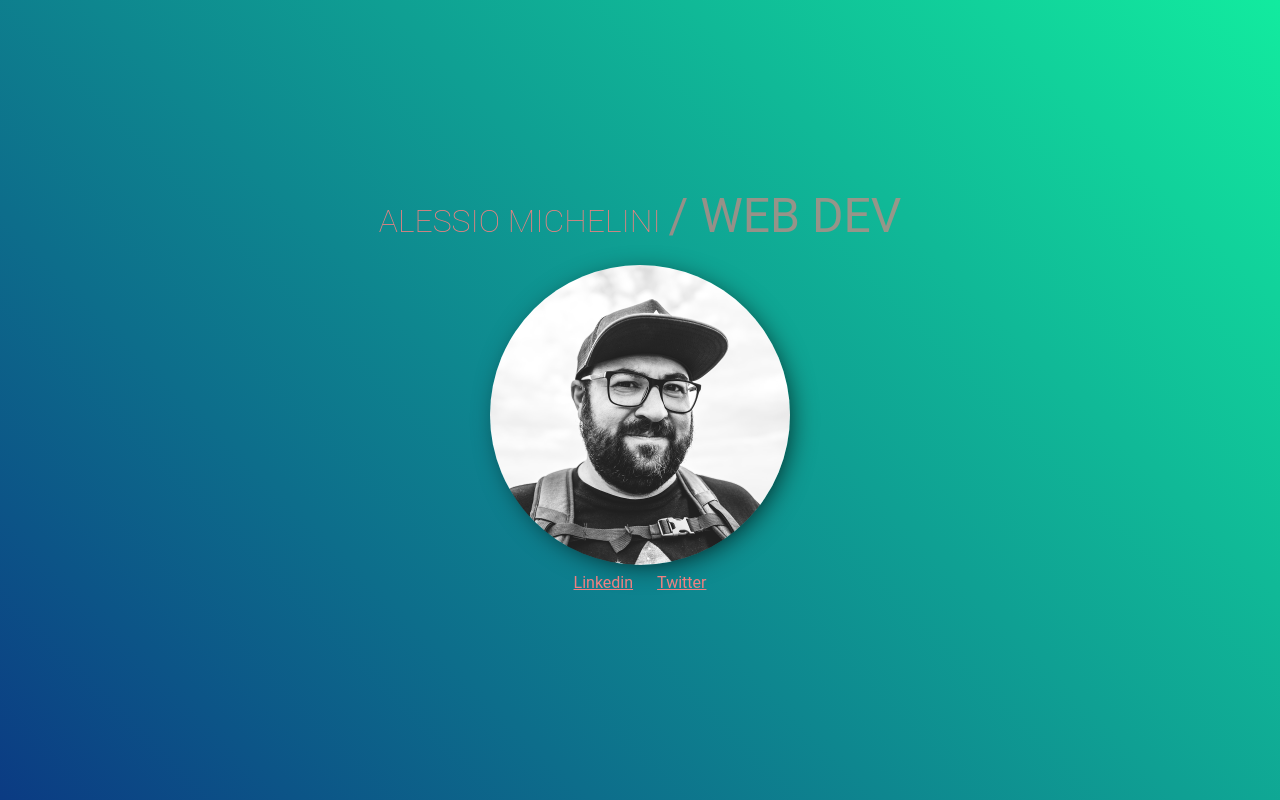
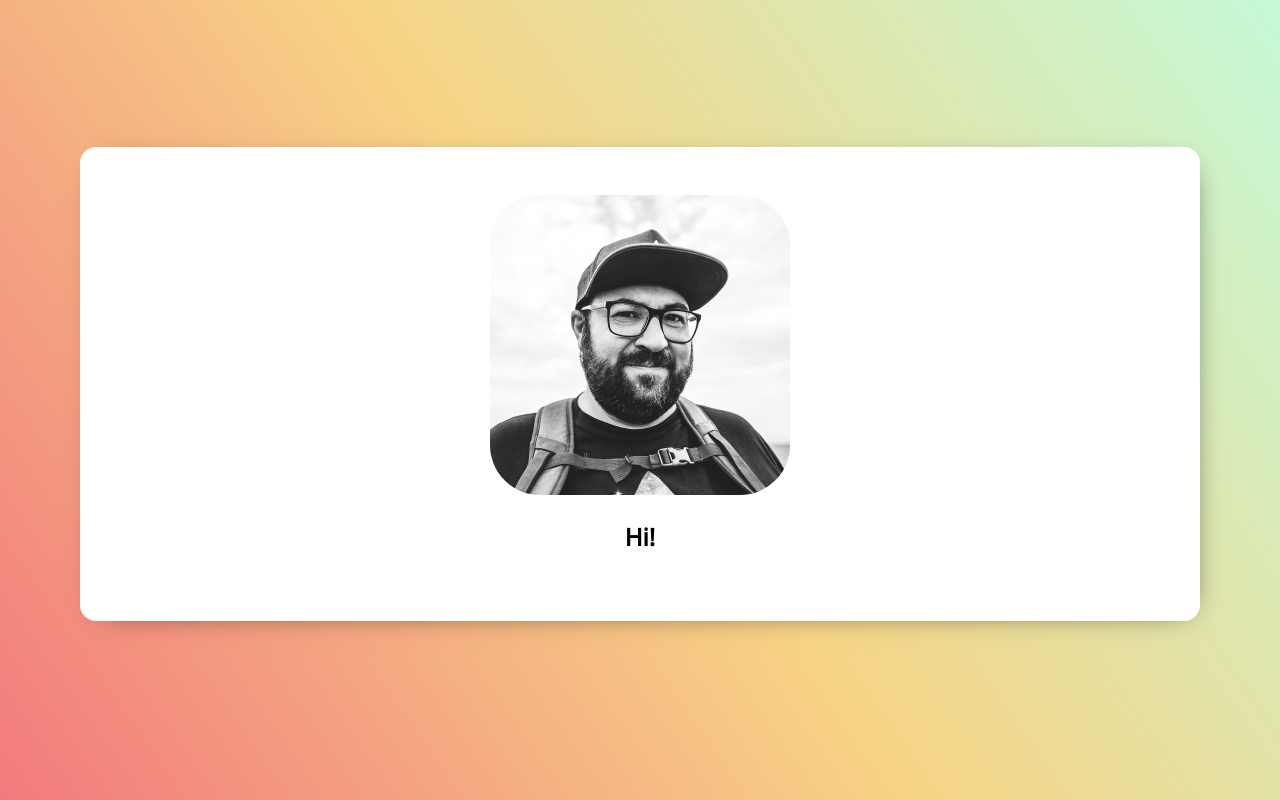
Before and after one commit to darkmavis1980/michelini.dev, a Svelte app: page / in a window 1280 px wide. Built offline with nearby package versions, Linux system fonts and the light colour scheme.

Commit message:
Adding some fonts

```diff
--- a/index.html
+++ b/index.html
@@ -4,11 +4,17 @@
     <meta charset="UTF-8" />
     <link rel="icon" href="/favicon.ico" />
     <meta name="viewport" content="width=device-width, initial-scale=1.0" />
+    <link rel="preconnect" href="https://fonts.googleapis.com">
+    <link rel="preconnect" href="https://fonts.gstatic.com" crossorigin>
+    <link href="https://fonts.googleapis.com/css2?family=Noto+Sans:ital,wght@0,100;0,400;1,200&display=swap" rel="stylesheet">
     <style>
       body {
-        background: rgb(131,58,180);
-        background: linear-gradient(45deg, rgba(11,59,131,1) 0%, rgba(18,235,159,1) 100%) fixed;
+        background: rgb(197,249,215);
+background: linear-gradient(235deg, rgba(197,249,215,1) 0%, rgba(247,212,134,1) 50%, rgba(242,122,125,1) 100%) fixed;
+        /* background: rgb(131,58,180);
+        background: linear-gradient(45deg, rgba(11,59,131,1) 0%, rgba(18,235,159,1) 100%) fixed; */
         padding: 0;
+        font-family: 'Noto Sans', sans-serif;
 
       }
     </style>
--- a/src/App.svelte
+++ b/src/App.svelte
@@ -6,9 +6,8 @@
 <main>
 
   <section>
-    <h1>Alessio Michelini <span>/ Web Dev</span></h1>
     <Card />
-    <Social />
+    <!-- <Social /> -->
   </section>
 </main>
 
--- a/src/lib/Card.svelte
+++ b/src/lib/Card.svelte
@@ -1,17 +1,25 @@
 <div class="card">
   <div class="header">
+    <!-- <h1>Alessio Michelini <span>/ Web Dev</span></h1> -->
     <img src="images/profile_3.jpg" alt="" class="profile">
+    <h1>Hi!</h1>
   </div>
 </div>
 
 <style lang="scss">
   .card {
+    border-radius: 1rem;
+    padding: 3rem;
+    background-color: white;
+    box-shadow: 5px 5px 30px -20px rgba(0,0,0,1);
+    min-width: 1024px;
+
     .header {
       img {
         width: 300px;
         height: 300px;
-        border-radius: 150px;
-        box-shadow: 5px 5px 30px -10px rgba(0,0,0,1);
+        border-radius: 50px;
+
       }
     }
   }
```
